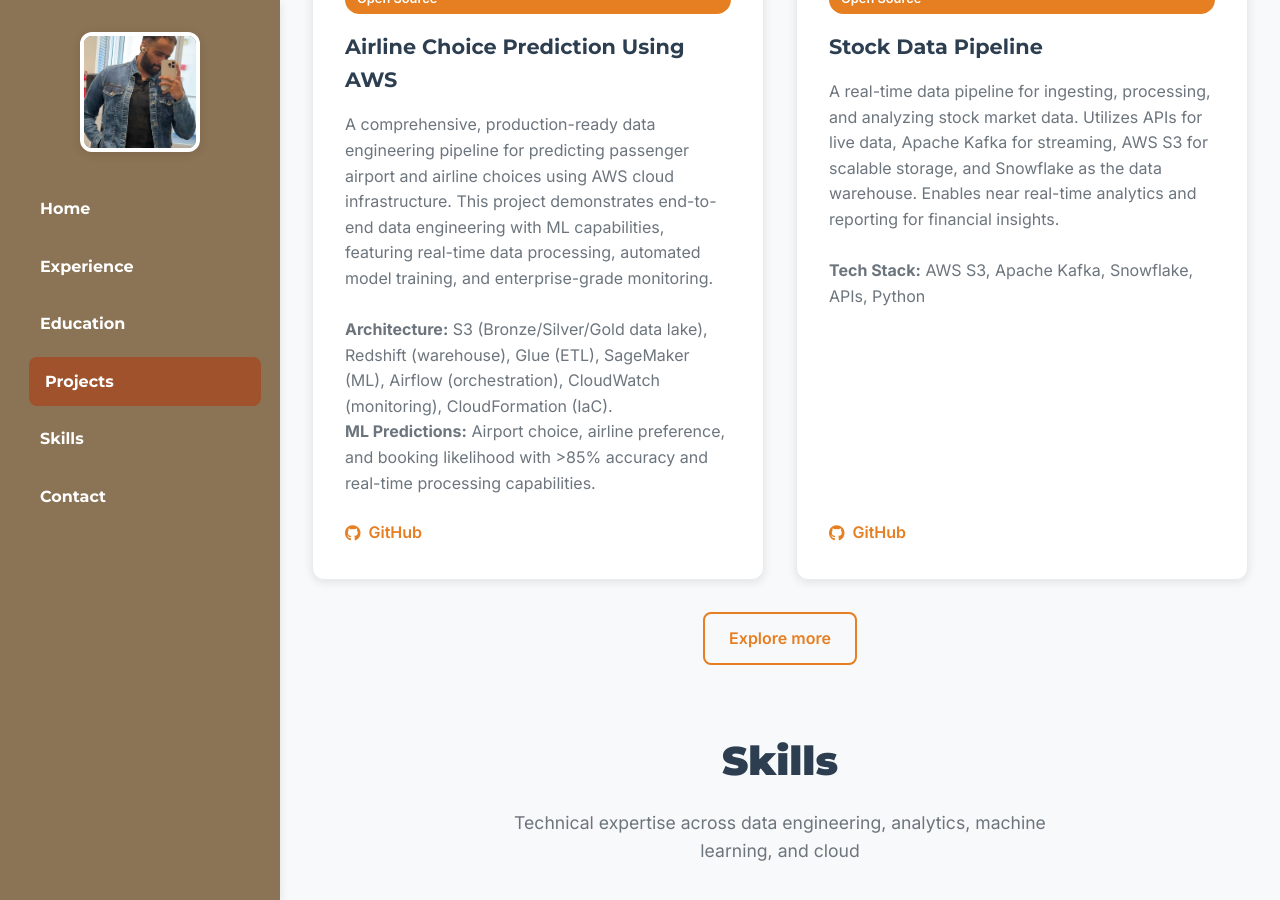
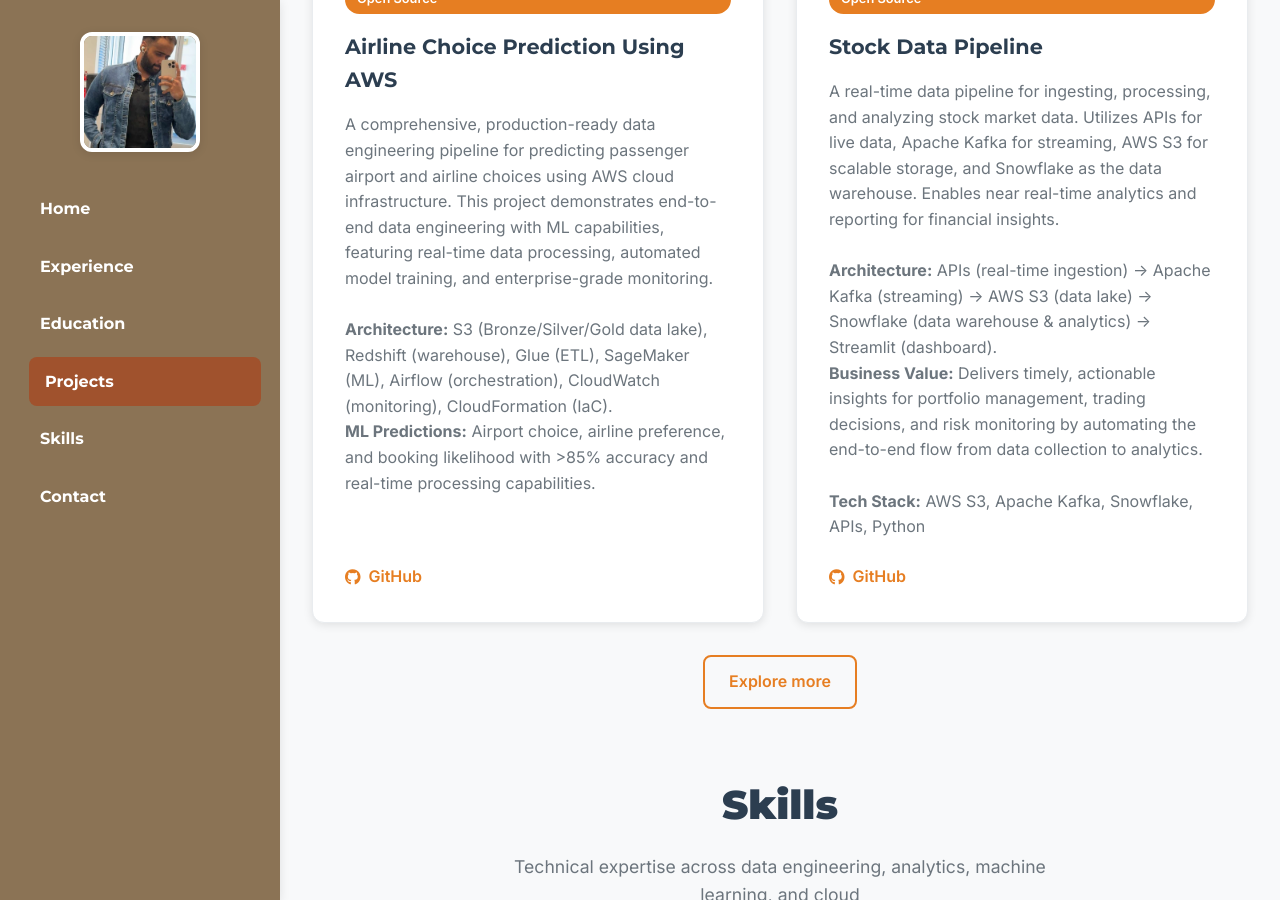
Before and after one commit to AAJaisiv/github.io, a Jekyll site: the page index.html, which Jekyll copies as it is, in a window 1280 px wide and 900 px high, scrolled down 4106 px. Built offline with Jekyll 4.4.1, drawn with Linux system fonts in a browser that asks for light colours.

Commit message:
Update index.html

```diff
--- a/index.html
+++ b/index.html
@@ -201,6 +201,8 @@
                         <h3 class="project-title">Stock Data Pipeline</h3>
                         <p class="project-description">
                             A real-time data pipeline for ingesting, processing, and analyzing stock market data. Utilizes APIs for live data, Apache Kafka for streaming, AWS S3 for scalable storage, and Snowflake as the data warehouse. Enables near real-time analytics and reporting for financial insights.<br><br>
+                            <strong>Architecture:</strong> APIs (real-time ingestion) → Apache Kafka (streaming) → AWS S3 (data lake) → Snowflake (data warehouse & analytics) → Streamlit (dashboard).<br>
+                            <strong>Business Value:</strong> Delivers timely, actionable insights for portfolio management, trading decisions, and risk monitoring by automating the end-to-end flow from data collection to analytics.<br><br>
                             <strong>Tech Stack:</strong> AWS S3, Apache Kafka, Snowflake, APIs, Python
                         </p>
                         <div class="project-links">
```
